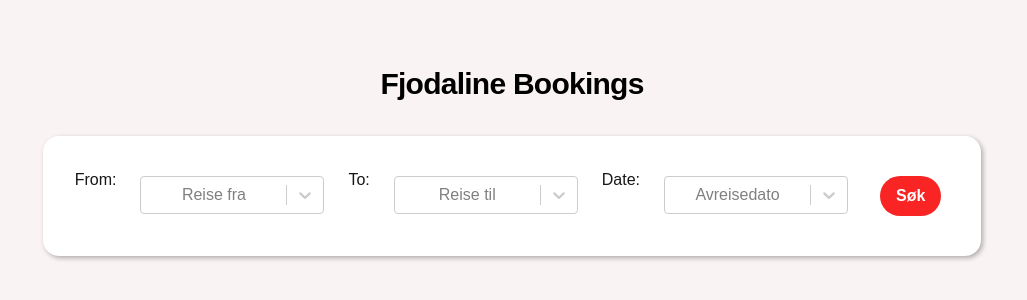
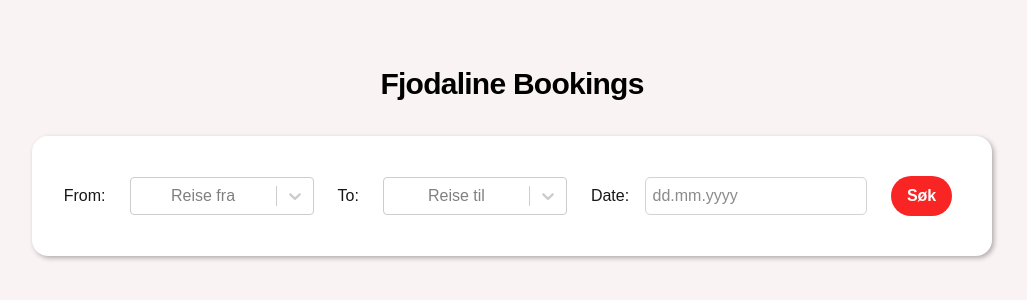
Before and after one commit to OdaBStorebo/fjodaline, a Next.js app: page / in a window 1280 px wide. Shown: the top 300 px of the page, without its empty margins (128-1155 px from the left). Built offline with nearby package versions, Linux system fonts and the light colour scheme.

Commit message:
Added datepicker, limeted choice to only available options

```diff
--- /dev/null
+++ b/app/components/DatePicker.module.css
@@ -0,0 +1,20 @@
+.datePicker {
+    position: relative;
+    width: 100%;
+}
+
+.input {
+    padding: 0.4rem;
+    border: 1px solid lightgray;
+    border-radius: 5px;
+}
+
+.calender {
+    position: absolute;
+    top: 100%;
+    background-color: white;
+    border-radius:1rem;
+    box-shadow:2px 2px 5px rgba(0, 0, 0, 0.3);
+    padding: 1rem;
+    z-index: 20;
+}
--- /dev/null
+++ b/app/components/DatePicker.tsx
@@ -0,0 +1,79 @@
+import { DayPicker } from "react-day-picker";
+import { useEffect, useState } from "react";
+import { formatDateForComparison } from "../utils/formatDateComparison";
+import "react-day-picker/style.css";
+import styles from "./DatePicker.module.css";
+
+export default function DatePicker({selectedDate, onChange, availableDates=[],}: any) {
+    const [inputValue, setInputValue] = useState("");
+    const [isOpen, setIsOpen] = useState(false);
+
+    {/*Sync input when a date picked */}
+    useEffect(() => {
+    if (selectedDate) {
+      setInputValue(
+        selectedDate.toLocaleDateString("no-NO", {
+          day: "2-digit",
+          month: "2-digit",
+          year: "numeric",
+        })
+      );
+    }
+  }, [selectedDate]);
+
+  {/*user writes date */}
+  const handleInputChange = (e: any) => {
+    const value = e.target.value;
+    setInputValue(value);
+
+    const parsedDate = parseDate(value);
+        if(parsedDate){
+            onChange(parsedDate);
+        }
+  };
+
+  const parseDate = (value: String) => {
+    const parts = value.split(".");
+    if(parts.length !== 3){
+        return undefined;
+    }
+    const [day, month, year] = parts.map(Number);
+    const date = new Date(year, month -1, day);
+
+    return isNaN(date.getTime()) ? undefined : date;
+  };
+
+  const handleSelect = (date: Date | undefined) => {
+    onChange(date);
+    setIsOpen(false);
+  };
+    console.log("availableDates", availableDates);
+    return (
+        <div className={styles.datePicker}>
+            <input
+                type="text"
+                value={inputValue}
+                onChange={handleInputChange}
+                onFocus={() => setIsOpen(true)}
+                placeholder="dd.mm.yyyy"
+                className={styles.input}
+                />
+                {/*disabled={(day) => !availableDates.includes(formatDateForComparison(day))}*/}
+                {isOpen && (
+                <div className={styles.calender}>
+                    <DayPicker
+                        mode="single"
+                        selected={selectedDate}
+                        onSelect={handleSelect}
+disabled={(day) => {
+  const formatted = formatDateForComparison(day);
+  const isAvailable = availableDates.includes(formatted);
+  console.log("calendar day:", formatted, "available:", isAvailable);
+  return !isAvailable;
+}}
+                    />
+                </div>
+                )}
+        </div>
+  );
+}
--- a/app/components/SearchForm.module.css
+++ b/app/components/SearchForm.module.css
@@ -2,6 +2,7 @@
     display: flex;
     flex-direction: row;
     gap: 1rem;
+    align-items: center;
 }
 
 .formDiv {
--- a/app/components/SearchForm.tsx
+++ b/app/components/SearchForm.tsx
@@ -1,16 +1,28 @@
 'use client';
 import React, {useState} from "react";
 import Select from "react-select";
+import DatePicker from "./DatePicker";
+import { formatDateForComparison } from "../utils/formatDateComparison";
 import buttonStyles from "./Button.module.css";
 import styles from "./SearchForm.module.css";
 
 
 export default function SearchForm({departures, onSearch}: any) {
-    const today = new Date().toLocaleDateString("en-CA"); // Format: YYYY-MM-DD, logic pourpose
+    const today = formatDateForComparison(new Date());
 
     const [from, setFrom] = useState("");
     const [to, setTo] = useState("");
-    const [date, setDate] = useState("");
+    const [date, setDate] = useState<Date | undefined>(undefined);
+
+    const formatDate = (date: Date | undefined) => {
+        if(!date) return "";
+
+        const year = date.getFullYear();
+        const month = String(date.getMonth() + 1).padStart(2, "0");
+        const day = String(date.getDate()).padStart(2, "0");
+
+        return `${year}-${month}-${day}`;
+    };
 
     const departureOptions = [
         ...new Set(
@@ -38,15 +50,21 @@ export default function SearchForm({departures, onSearch}: any) {
             .map((d: any) => d.date)
         ),
     ];
+    console.log("dateOptions in SearchForm", dateOptions);
 
     const departureOptionsForSelect = departureOptions.map((option) => ({ value: option, label: option }));
     const destinationOptionsForSelect = destinationOptions.map((option) => ({ value: option, label: option }));
-    const dateOptionsForSelect = dateOptions.map((option) => ({ value: option, label: option }));
 
     const handleSubmit = (e: React.SubmitEvent<HTMLFormElement>) => {
         e.preventDefault();
-        onSearch({ from, to, date });
+        onSearch({
+            from,
+            to,
+            date: date ? formatDateForComparison(date) : "",
+        });
     };
+
+    console.log("dateOptions passed from SearchForm", dateOptions);
 
   return (
     <div className={styles.formDiv}>
@@ -77,16 +95,11 @@ export default function SearchForm({departures, onSearch}: any) {
 
             {/*Date*/}
             <label htmlFor="date">Date:</label>
-            <Select
-                instanceId="date-select"
-                value={dateOptionsForSelect.find((option) => option.value === date) || null}
-                options={dateOptionsForSelect}
-                isSearchable={false}
-                onChange={(selectedOption: any) => setDate(selectedOption ? selectedOption.value : "")}
-                placeholder="Avreisedato"
-                className={styles.selectOptions}
+            <DatePicker
+                selectedDate={date}
+                onChange={(newDate: Date | undefined) => setDate(newDate)}
+                availableDates={dateOptions}
             />
-
             <button type="submit" className={buttonStyles.button}>
                 Søk
             </button>
--- /dev/null
+++ b/app/utils/formatDateComparison.ts
@@ -0,0 +1,6 @@
+export function formatDateForComparison(date: Date) {
+  const year = date.getFullYear();
+  const month = String(date.getMonth() + 1).padStart(2, "0");
+  const day = String(date.getDate()).padStart(2, "0");
+  return `${year}-${month}-${day}`;
+}
--- a/package.json
+++ b/package.json
@@ -9,8 +9,9 @@
     "lint": "eslint"
   },
   "dependencies": {
-    "next": "16.2.2",
+    "next": "^16.2.3",
     "react": "19.2.4",
+    "react-day-picker": "^9.14.0",
     "react-dom": "19.2.4",
     "react-select": "^5.10.2"
   },
```
Also changed, not shown: 1 other file (tests, documents, lock files or other folders).
